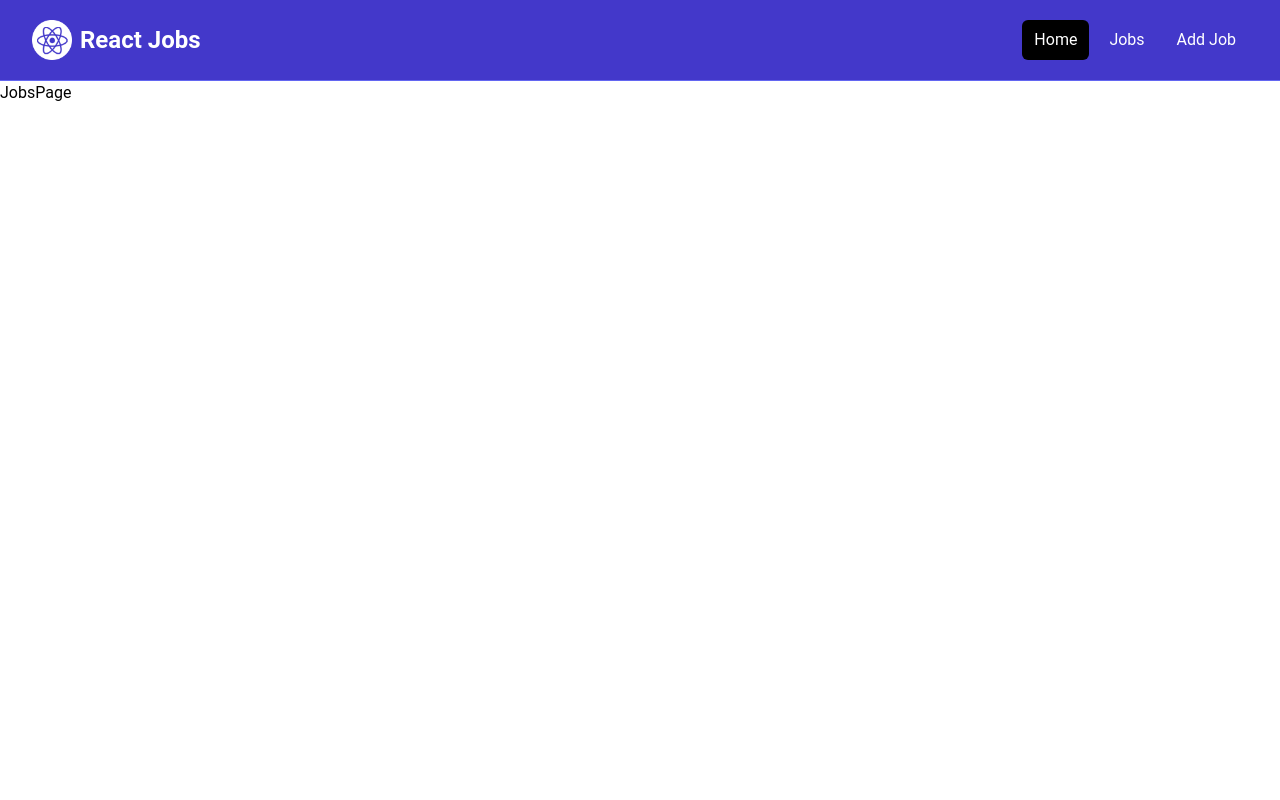
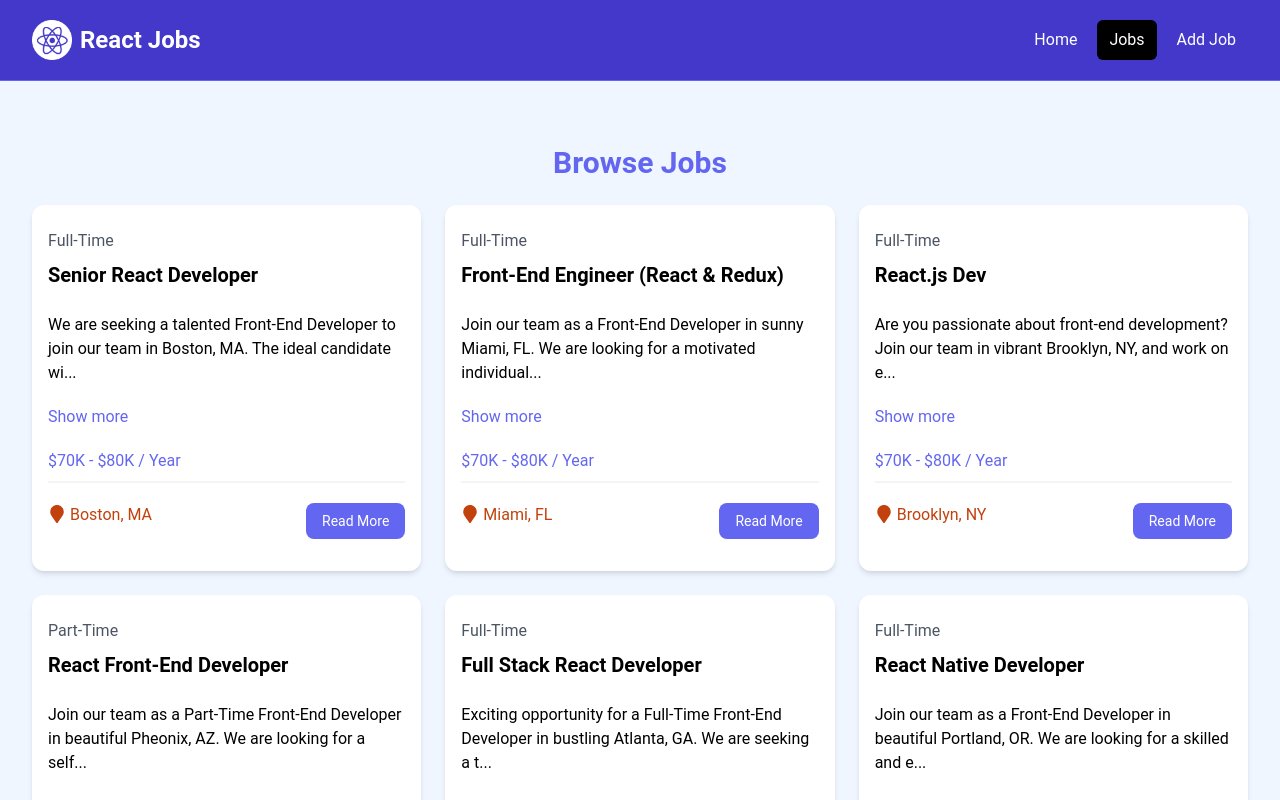
Before and after one commit to LasithRandima/react18_sololearn, a React (Vite) app: page /jobs in a window 1280 px wide. Shown: the top 800 px of the page. Built offline with nearby package versions, Linux system fonts and the light colour scheme; data requests are answered from the project's data file.

Commit message:
implimenting json server and fetch data & use spinners

```diff
--- a/src/components/JobListings.jsx
+++ b/src/components/JobListings.jsx
@@ -1,26 +1,54 @@
 import React from 'react';
-import jobs from '../jobs.json';
+import { useEffect, useState } from 'react';
+// import jobs from '../jobs.json';
 import JobListing from '../components/JobListing.jsx';
+import Spinner from '../components/Spinner.jsx';
 
-const JobListings = () => {
+const JobListings = ({isHome = false}) => {
     // console.log(jobs);
-    const recentJobs = jobs.slice(0, 3)
+    // const jobListings = isHome ? jobs.slice(0, 3) : jobs;     // using jobs.json without server side
+
+    const [jobListings, setJobListings] = useState([]);
+    const [loading, setLoading] = useState(true);
+
+    useEffect(() => {
+        const fetchJobs = async () => {
+          // limiting the number of jobs to 3 if it's the home page
+          const apiUrl = isHome ? 'http://localhost:3008/jobs?_limit=3' : 'http://localhost:3008/jobs';
+          try {
+            const response = await fetch(apiUrl);
+            const data = await response.json();
+            setJobListings(data);
+          } catch (error) {
+            console.log('Error Fetching Data', error);
+          } finally {
+            setLoading(false);
+          }
+
+        }
+
+        fetchJobs();
+    }, [])
+
   return (
     <section className="bg-blue-50 px-4 py-10">
       <div className="container-xl lg:container m-auto">
         <h2 className="text-3xl font-bold text-indigo-500 mb-6 text-center">
-          Browse Jobs
+          {isHome ? 'Recent Jobs' : 'Browse Jobs'}
         </h2>
-        <div className="grid grid-cols-1 md:grid-cols-3 gap-6">
-
-          {/* <!-- Job Listing 1 --> */}
-
-          {recentJobs.map((job) => (
-           <JobListing key={job.id} job={job} />
-          ))}
 
 
-        </div>
+          {loading ? (<spinner loading={loading} />) : (
+          <div className="grid grid-cols-1 md:grid-cols-3 gap-6">
+
+          {jobListings.map((job) => (
+                    <JobListing key={job.id} job={job} />
+                    ))}
+          </div>
+          )}
+
+
+
       </div>
     </section>
   )
--- a/src/components/Navbar.jsx
+++ b/src/components/Navbar.jsx
@@ -1,50 +1,49 @@
-import React from 'react';
-import logo from '../assets/images/logo.png';
-import { Link, NavLink } from 'react-router-dom';
+import React from "react";
+import logo from "../assets/images/logo.png";
+import { NavLink } from "react-router-dom";
 
 const Navbar = () => {
+  const linkClass = ({ isActive }) => isActive ? 'bg-black text-white hover:bg-gray-900 hover:text-white rounded-md px-3 py-2' : 'text-white hover:bg-gray-900 hover:text-white rounded-md px-3 py-2';
+
   return (
     <nav className="bg-indigo-700 border-b border-indigo-500">
       <div className="mx-auto max-w-7xl px-2 sm:px-6 lg:px-8">
         <div className="flex h-20 items-center justify-between">
-          <div
-            className="flex flex-1 items-center justify-center md:items-stretch md:justify-start"
-          >
+          <div className="flex flex-1 items-center justify-center md:items-stretch md:justify-start">
             {/* <!-- Logo --> */}
-            <Link className="flex flex-shrink-0 items-center mr-4" to="/">
-              <img
-                className="h-10 w-auto"
-                src={ logo }
-                alt="React Jobs"
-              />
-              <span className="hidden md:block text-white text-2xl font-bold ml-2"
-                >React Jobs</span
-              >
-            </Link>
+            <NavLink className="flex flex-shrink-0 items-center mr-4" to="/">
+              <img className="h-10 w-auto" src={logo} alt="React Jobs" />
+              <span className="hidden md:block text-white text-2xl font-bold ml-2">
+                React Jobs
+              </span>
+            </NavLink>
             <div className="md:ml-auto">
               <div className="flex space-x-2">
-                <Link
+                <NavLink
                   to="/"
-                  className="text-white bg-black hover:bg-gray-900 hover:text-white rounded-md px-3 py-2"
-                  >Home
-                </Link>
-                <Link
+                  className={linkClass}
+                >
+                  Home
+                </NavLink>
+                <NavLink
                   to="/jobs"
-                  className="text-white hover:bg-gray-900 hover:text-white rounded-md px-3 py-2"
-                  >Jobs</Link
+                  className={ linkClass }
                 >
-                <Link
+                  Jobs
+                </NavLink>
+                <NavLink
                   to="/add-job"
-                  className="text-white hover:bg-gray-900 hover:text-white rounded-md px-3 py-2"
-                  >Add Job</Link
+                  className={ linkClass }
                 >
+                  Add Job
+                </NavLink>
               </div>
             </div>
           </div>
         </div>
       </div>
     </nav>
-  )
-}
+  );
+};
 
-export default Navbar
+export default Navbar;
--- /dev/null
+++ b/src/components/Spinner.jsx
@@ -0,0 +1,20 @@
+import React from 'react';
+import ClipLoader from "react-spinners/ClipLoader";
+
+const override = {
+    display: "block",
+    margin: "100px auto",
+}
+
+const Spinner = ({loading}) => {
+  return (
+    <ClipLoader
+        color='#4338ca'
+        loading={loading}
+        cssOverride={override}
+        size={150}
+/>
+  )
+}
+
+export default Spinner
--- a/src/jobs.json
+++ b/src/jobs.json
@@ -1,4 +1,5 @@
-[
+{
+   "jobs" : [
       {
         "id": "1",
         "title": "Senior React Developer",
@@ -84,3 +85,4 @@
         }
       }
     ]
+  }
--- a/src/pages/HomePage.jsx
+++ b/src/pages/HomePage.jsx
@@ -9,7 +9,7 @@ const HomePage = () => {
     <>
         <Hero />
         <HomeCards/>
-        <JobListings/>
+        <JobListings isHome={true} />
         <ViewAllJobs/>
     </>
   )
--- a/src/pages/JobsPage.jsx
+++ b/src/pages/JobsPage.jsx
@@ -1,8 +1,12 @@
-import React from 'react'
+import React from 'react';
+import JobListings from '../components/JobListings';
 
-const JobsPage = () => {
+
+const JobsPage = (  ) => {
   return (
-    <div>JobsPage</div>
+    <section className="bg-blue-50 px-4 py-6">
+      <JobListings />
+    </section>
   )
 }
 
```
Also changed, not shown: package.json (+5 -2 lines), 1 other file (tests, documents, lock files or other folders).
